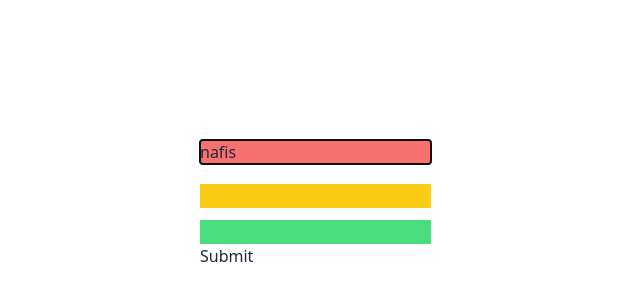
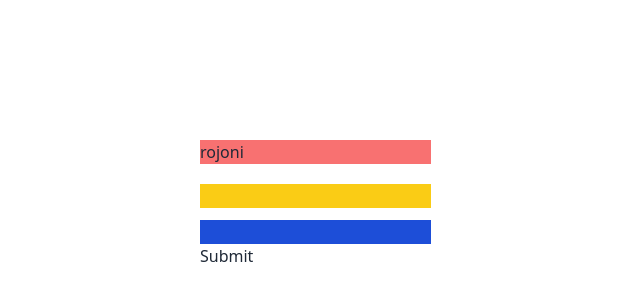
Before and after one commit to nafis200/module-46, a React (Vite) app: page / in a window 1280 px wide. Shown: the part 60-360 px from the top of the page, without its empty margins (0-640 px from the left). Built offline with nearby package versions, Linux system fonts and the light colour scheme.

Commit message:
fivth commit

```diff
--- a/src/App.jsx
+++ b/src/App.jsx
@@ -1,3 +1,4 @@
+import Hookform from "./components/Hookform";
 import Refform from "./components/simple form/Refform";
 import Simpleform from "./components/simple form/Simpleform";
 import StatefulForm from "./components/simple form/StatefulForm";
@@ -8,7 +9,8 @@
     <div>
        {/* <Simpleform></Simpleform> */}
        {/* <StatefulForm></StatefulForm> */}
-       <Refform></Refform>
+       {/* <Refform></Refform> */}
+       <Hookform></Hookform>
     </div>
   );
 };
--- /dev/null
+++ b/src/components/Hookform.jsx
@@ -0,0 +1,26 @@
+import useInputState from "../hooks/usestate";
+
+
+
+const Hookform = () => {
+    const [name, handleNameChange] = useInputState('rojoni')
+    const handleSUbmit = e =>{
+        e.preventDefault();
+        console.log('name',name);
+    }
+    return (
+        <div>
+             <form onSubmit={handleSUbmit} className="mt-[200px] ml-[200px]">
+                <input value={name} onChange={handleNameChange} className="bg-red-400" type="text" name="name" />
+                <br />
+                <input className="bg-yellow-400 mt-5" type="email" name="email" id="" />
+                <br />
+                <input className="mt-3 bg-blue-700" type="password" name="password" id="" />
+                <br />
+                <input type="submit" value="Submit" />
+            </form>
+        </div>
+    );
+};
+
+export default Hookform;
--- a/src/components/simple form/StatefulForm.jsx
+++ b/src/components/simple form/StatefulForm.jsx
@@ -5,6 +5,7 @@
     const [email,setEmail] = useState(null);
     const [Passwords,setPasswords] = useState(null)
     const [error,setError] = useState('')
+    const [names,setNames] = useState('Roja')
     const handleSUbmit = e =>{
         e.preventDefault()
         if(Passwords.length < 6){
@@ -12,7 +13,7 @@
         }
         else{
             setError('')
-            console.log(email,Passwords);
+            console.log(names,email,Passwords);
         }
   }
 
@@ -24,10 +25,14 @@
       console.log(e.target.value);
       setPasswords(e.target.value)
   }
+
+  const handlename = e =>{
+    setNames(e.target.value)
+  }
     return (
         <div>
             <form onSubmit={handleSUbmit} className="mt-[200px] ml-[200px]">
-                <input className="bg-red-400" type="text" name="name" />
+                <input onChange={handlename} className="bg-red-400" type="text" value="roja" name="name" />
                 <br />
                 <input onChange={handleChange} className="bg-yellow-400 mt-5" type="email" name="email" id="" />
                 <br />
--- /dev/null
+++ b/src/hooks/usestate.js
@@ -0,0 +1,13 @@
+import { useState } from "react"
+
+const useInputState = (defaultValue=null) =>{
+     const [value,setValue] = useState(defaultValue)
+
+     const handleChange = e =>{
+        setValue(e.target.value)
+     }
+
+     return [value,handleChange]
+}
+
+export default useInputState
```
